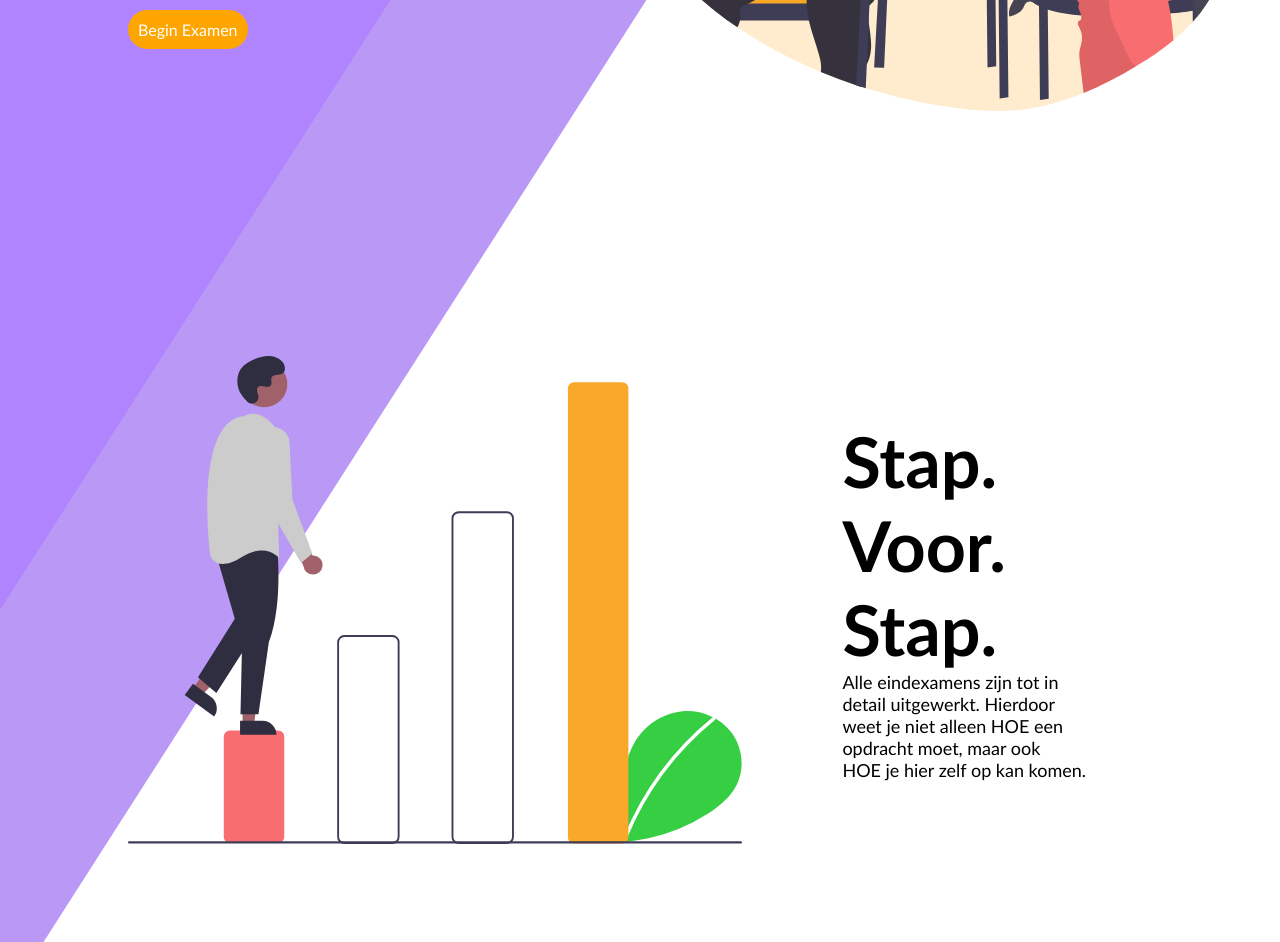
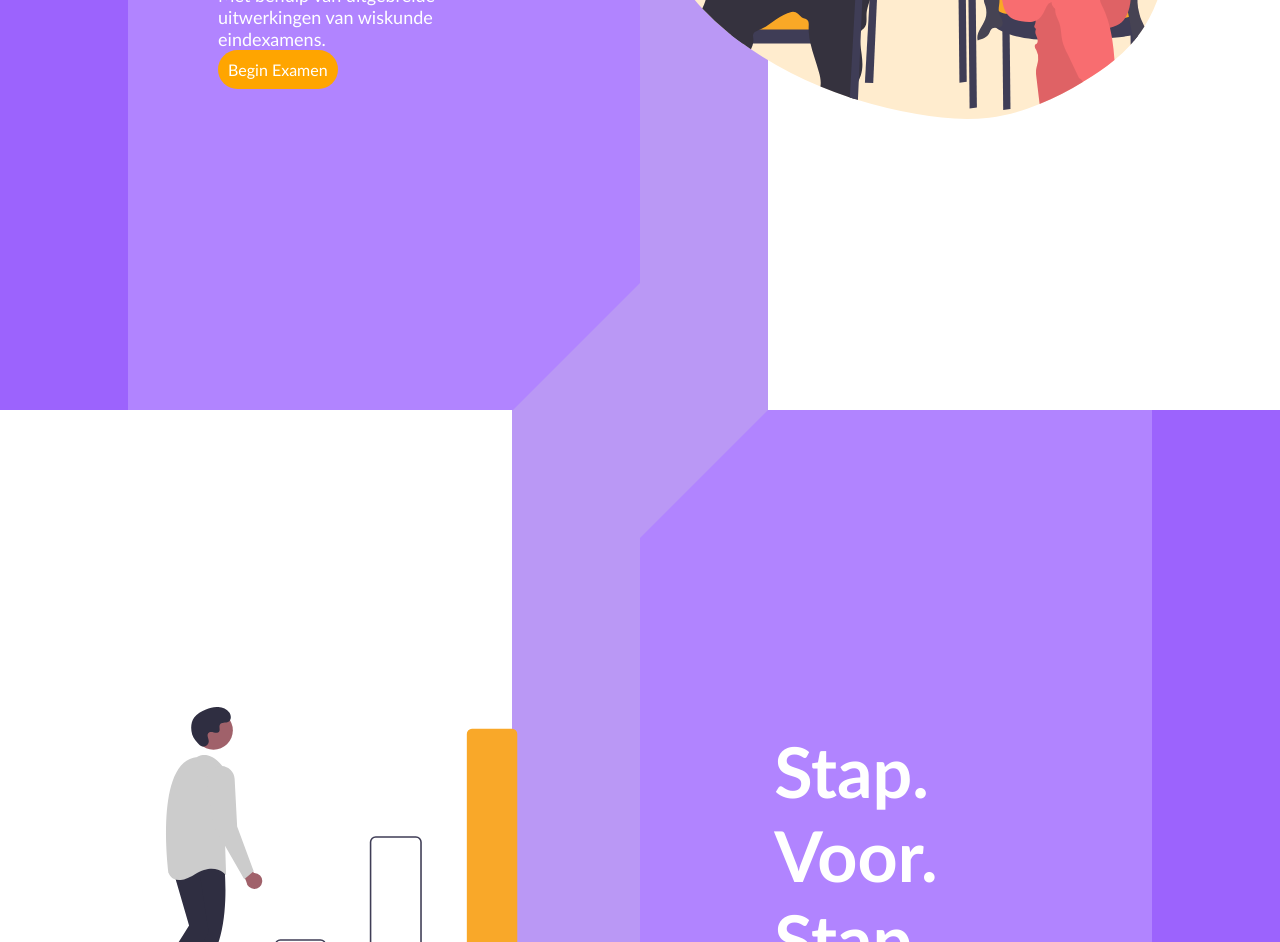
Before and after one commit to daanschoneveld/daanschoneveld.github.io, a plain HTML site: page index.html in a window 1280 px wide. Shown: the part 590-1532 px from the top of the page. Drawn offline with Linux system fonts and the light colour scheme.

Commit message:
New homepage layout

```diff
--- a/index.html
+++ b/index.html
@@ -12,17 +12,16 @@
 </head>
 
 <body>
-    <nav>
+    <main>
+        <div class="triangle-top"></div>
+        <div class="triangle-bottom"></div>
+
+        <header>
+            <div class="dark-rect rect left">
                 <img class="logo" src="images/logo.svg" alt="logo">
-    </nav>
-
-    <div class="small-triangle"></div>
-    <div class="medium-triangle"></div>
-    <div class="large-triangle"></div>
-
-    <main>
-        <header>
-            <div class="header-text">
+            </div>
+            <div class="normal-rect rect left">
+                <div class="text">
                     <h1>
                         Leer. <br> Wiskunde. <br> Intuïtief.
                     </h1>
@@ -35,17 +34,25 @@
                     <a class="button" href="WB2021VWO.html">Begin Examen</a>
 
                 </div>
+            </div>
+            <div class="light-rect rect left"></div>
 
-
-            <img class="header-image" src="images/exam.svg" alt="exam">
+            <div class="image right translate-left">
+                <img src="images/exam.svg" alt="exam">
+            </div>
 
         </header>
 
         <section class="step-wrapper">
 
-            <img class="step-image" src="images/step.svg" alt="step">
+            <div class="image left translate-right">
+                <img src="images/step.svg" alt="exam">
+            </div>
 
-            <div class="step-text">
+            <div class="dark-rect rect right"></div>
+
+            <div class="normal-rect rect right">
+                <div class="text">
                     <h1>
                         Stap. <br> Voor. <br> Stap.
                     </h1>
@@ -57,6 +64,9 @@
                         HOE je hier zelf op kan komen. <br>
                     </p>
                 </div>
+            </div>
+
+            <div class="light-rect rect right"></div>
         </section>
     </main>
 </body>
--- a/styles/home.css
+++ b/styles/home.css
@@ -1,64 +1,77 @@
-nav {
-    height: var(--nav-height);
-    padding: var(--standard-padding);
+.triangle-top {
+    position: absolute;
+    top: calc(var(--header-height) - 10vw + 1px);
+    left: 40vw;
+    border-right: 10vw solid var(--light-purple);
+    border-top: 10vw solid transparent;
+    z-index: 100;
+}
+
+.triangle-bottom {
+    position: absolute;
+    top: var(--header-height);
+    left: 50vw;
+    border-top: 10vw solid var(--light-purple);
+    border-right: 10vw solid transparent;
+    z-index: 100;
+}
+
+.rect {
+    height: var(--header-height);
+    z-index: -1;
+}
+
+.left {
+    float: left;
+}
+
+.right {
+    float: right;
+}
+
+.translate-left {
+    transform: translateX(-100px);
+}
+
+.translate-right {
+    transform: translateX(100px);
+}
+
+.dark-rect {
+    width: 10vw;
+    background-color: var(--dark-purple);
+    display: grid;
 }
 
 .logo {
-    height: 100%;
+    max-width: 150px;
+    justify-self: center;
 }
 
-.small-triangle {
-    position: absolute;
-    top: 0;
-    border-top: 50vh solid var(--dark-purple);
-    border-right: 20vw solid transparent;
-    z-index: -8;
+.normal-rect {
+    width: 40vw;
+    background-color: var(--purple);
+    display: grid;
+    place-items: center;
 }
 
-.medium-triangle {
-    position: absolute;
-    top: 0;
-    border-top: 150vh solid var(--purple);
-    border-right: 60vw solid transparent;
-    z-index: -9;
-}
-
-.large-triangle {
-    position: absolute;
-    top: 0;
-    border-top: 200vh solid var(--light-purple);
-    border-right: 80vw solid transparent;
-    z-index: -10;
-}
-
-main {
-    width: 80vw;
-    margin: 0 auto;
-}
-
-header, .step-wrapper {
-    height: calc(100vh - var(--nav-height));
-    display: grid;
-    align-items: center;
-    gap: 100px;
-}
-
-header {
-    grid-template-columns: 40% 60%;
-}
-
-.header-image, .step-image, .header-text, .step-text {
-    width: 100%;
-}
-
-.header-text {
+.text {
     color: white;
 }
 
-.header-text p {
-    margin-bottom: 20px;
+.light-rect {
+    width: 10vw;
+    background-color: var(--light-purple);
 }
 
-.step-wrapper {
-    grid-template-columns: 60% 40%;
+.image {
+    width: 40vw;
+    float: left;
+    display: grid;
+    place-items: center;
+    height: var(--header-height);
 }
+
+.image img{
+    width: 100%;
+}
--- a/styles/index.css
+++ b/styles/index.css
@@ -10,6 +10,7 @@
     --nav-height: 60px;
     --standard-padding: 10px;
     --standard-border-radius: 20px;
+    --header-height: 1000px;
 }
 
 body {
```
Lines whose indentation alone changed are shown as unchanged.
